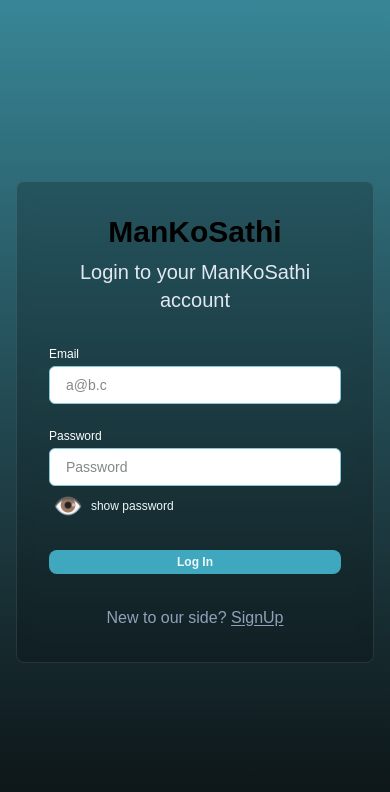
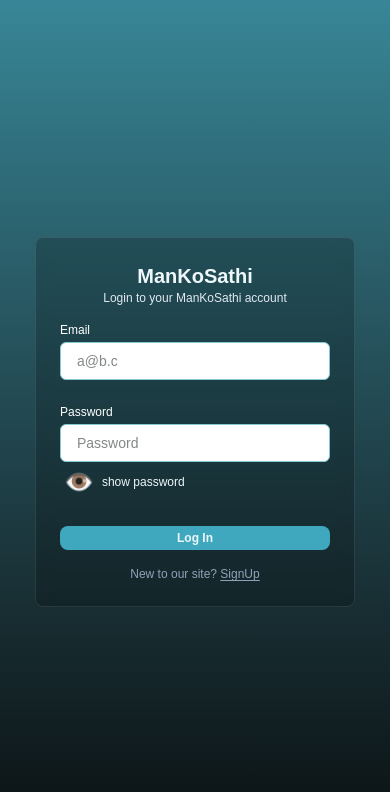
Before and after one commit to theAugust1st/ManKoSathi, a React (Vite) app in the folder client/: page /login in a window 390 px wide. Shown: the top 792 px of the page. Built offline with nearby package versions, Linux system fonts and the light colour scheme.

Commit message:
fix: responsive login page

```diff
--- a/client/src/pages/Login.tsx
+++ b/client/src/pages/Login.tsx
@@ -3,7 +3,7 @@ import Button from "../components/ui/Button";
 import { useForm, type SubmitHandler } from "react-hook-form";
 import z from "zod";
 import { zodResolver } from "@hookform/resolvers/zod";
-import { useNavigate } from "react-router-dom";
+import { Link, useNavigate } from "react-router-dom";
 import { useState } from "react";
 import { useAuth } from "../hooks/useAuth";
 
@@ -52,11 +52,11 @@ function Login() {
   };
   return (
     <div className="min-h-screen w-screen bg-auth-gradient flex justify-center items-center p-4">
-      <div className="w-full max-w-md rounded-lg bg-black/20 backdrop-blur-sm p-8 border border-white/10 ">
-        <div className="flex flex-col gap-8 ">
+      <div className="w-full max-w-xs md:max-w-md rounded-lg bg-black/20 backdrop-blur-sm p-6 md:p-8 border border-white/10 ">
+        <div className="flex flex-col gap-4 sm:gap-8 ">
           <div className="text-center">
-            <h1 className="text-3xl font-bold text-black">ManKoSathi</h1>
-            <p className="text-xl text-slate-200 mt-2">
+            <h1 className="text-xl md:text-3xl font-bold text-brand-50">ManKoSathi</h1>
+            <p className="text-xs md:text-xl text-slate-200 md:mt-2">
               Login to your ManKoSathi account
             </p>
           </div>
@@ -86,14 +86,14 @@ function Login() {
             </Button>
           </form>
           <div className="center">
-            <p className="text-base text-center text-slate-400">
-              New to our side?{" "}
-              <span
-                onClick={() => navigate("/register")}
-                className="underline underline-offset-2 cursor-pointer hover:text-blue-500"
+            <p className="text-xs md:text-base text-center text-slate-400">
+              New to our site?{" "}
+              <Link
+                to={"/register"}
+                className="text-slate-400 underline decoration-slate-400 decoration-1 underline-offset-2 cursor-pointer hover:text-blue-500 hover:decoration-blue-500"
               >
                 SignUp
-              </span>
+              </Link>
             </p>
           </div>
         </div>
```
